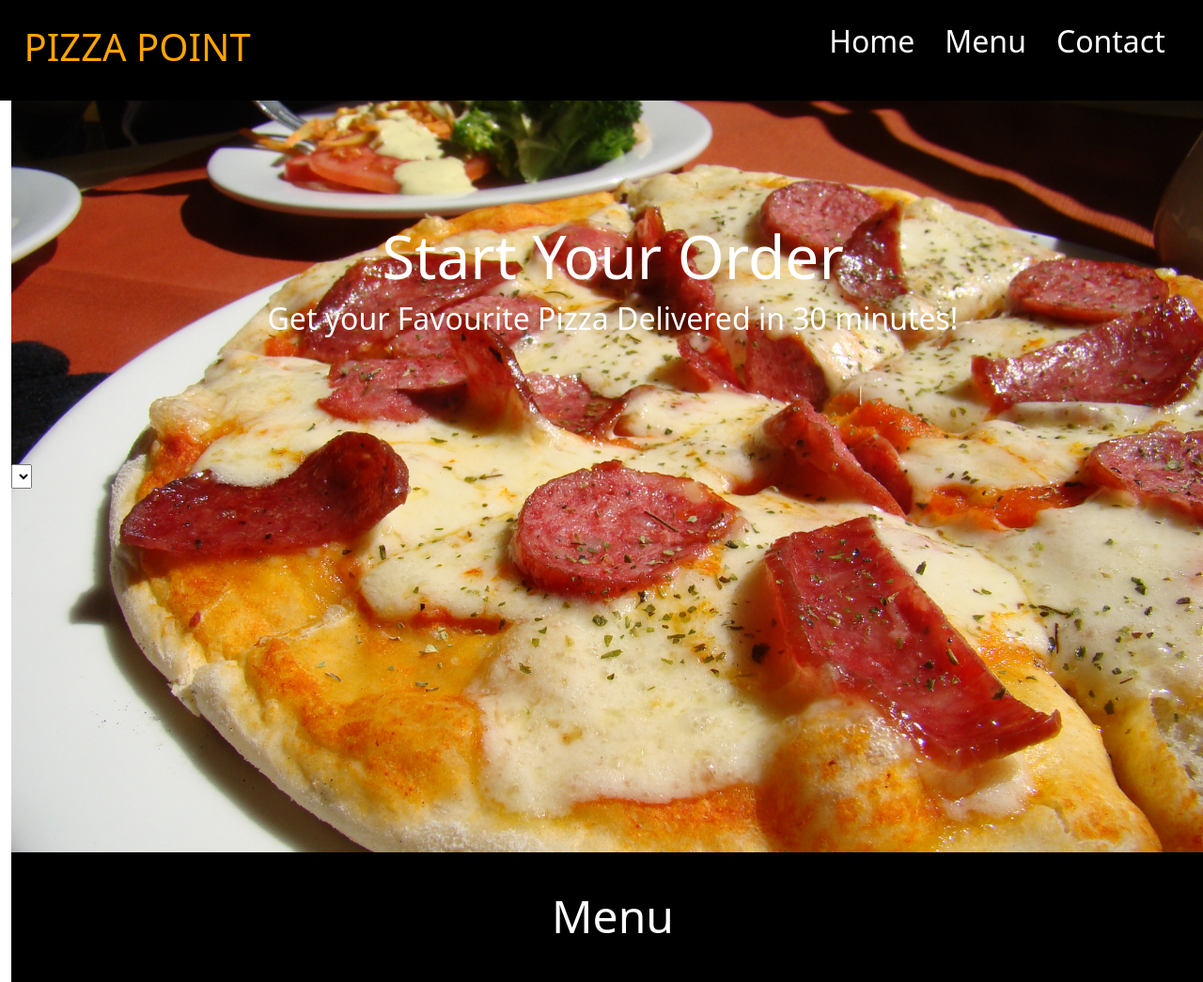
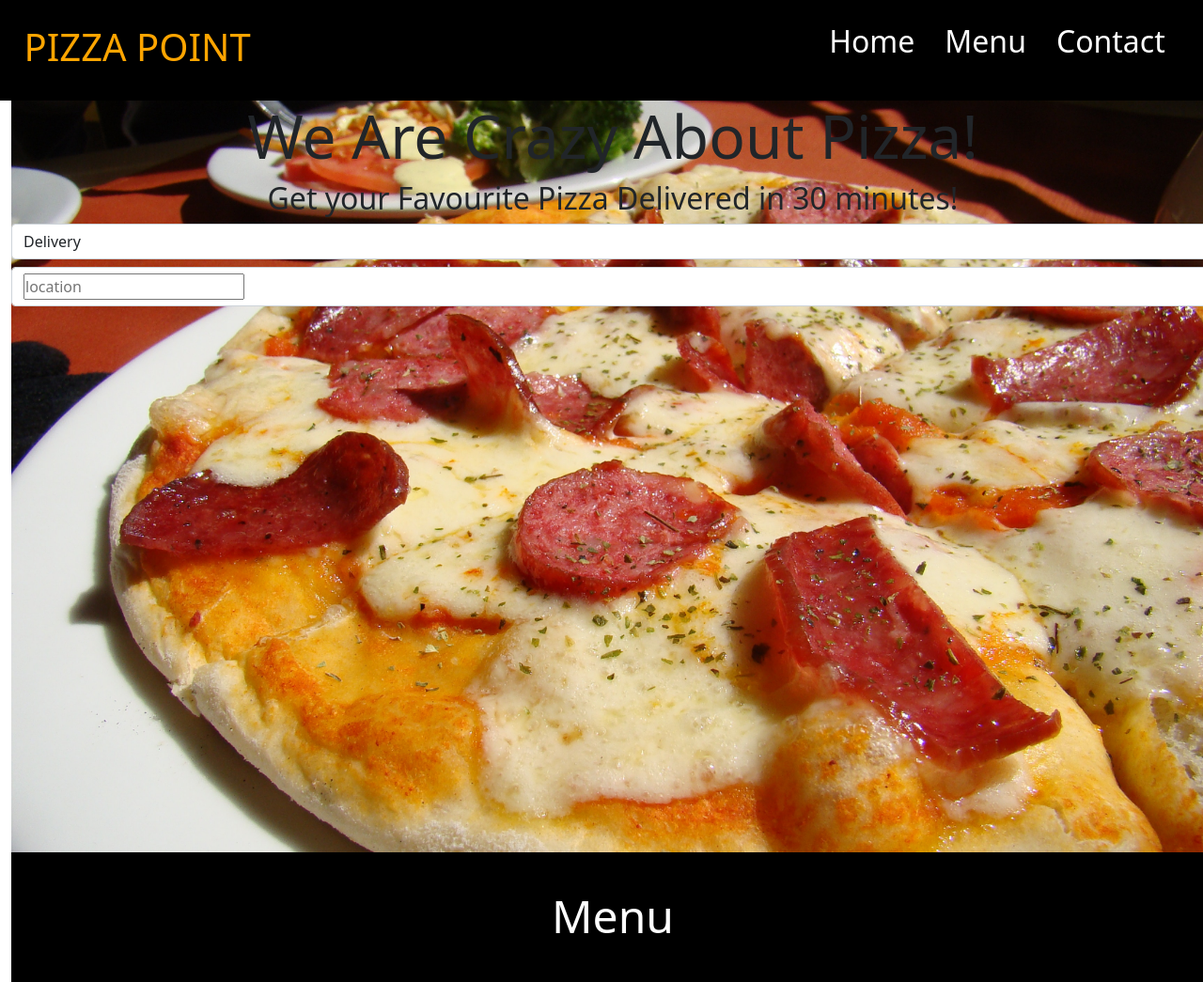
Before and after one commit to Dindihub/Pizza-Restaurant, a plain HTML site: page index.html in a window 1280 px wide. Shown: the top 1045 px of the page at 94% size. Drawn offline with Linux system fonts and the light colour scheme; a script that the page names is missing.

Commit message:
Ft-Add address form on cover for delivery

```diff
--- a/index.html
+++ b/index.html
@@ -14,7 +14,8 @@
     <header class="row">
         <h1 class="col-md-6" id="pizza-point">PIZZA POINT</h1>
         <nav class="col-md-6" class="position-absolute top-0 end-0">
-            <ul class="nav justify-content-end">
+            <!-- <span class="navbar-brand navbar-text"> <a href="#"></a>Call us 075000000.</span> -->
+           <ul class="nav justify-content-end">
                 <li class="nav-item">
                     <a class="nav-link active" aria-current="page" href="#">Home</a>
                 </li>
@@ -31,14 +32,21 @@
     <main class="main">
         <section class="cover-page">
             <form action="" id="form">
-                <div class="content-header text-center">
-                    <h1 id="order">Start Your Order</h1>
+                <div class="content-cover text-center">
+                    <h1 id="order">We Are Crazy About Pizza!</h1>
                     <h3 id="order-paragraph">Get your Favourite Pizza Delivered in 30 minutes!</h3>
                 </div>
                 <div>
-                    <select name="dropdown" id="">
-                        <option value="dropdown"></option>
+                    <select type="dropdown" name="delivery" id="dropdown" class="form-control mb-2">
+                        <option disabled selected value="delivery">Delivery </option>
+                        <option value="Pick-up">Pick-up</option>
                     </select>
+                </div>
+
+                <div>
+                    <label name="address" id="Address" class="form-control">
+                    <input type="text" placeholder="location">
+                    </label>
                 </div>
             </form>
         </section>
```
